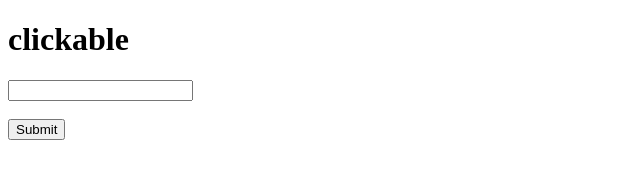
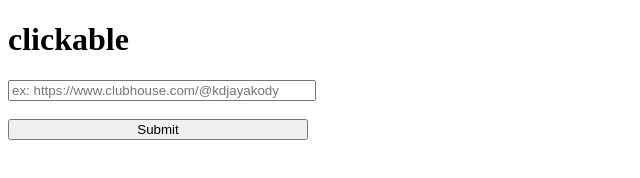
Before and after one commit to Isuru-Nanayakkara/clickable, a plain HTML site: page index.html in a window 1280 px wide. Shown: the whole page, without its empty margins (0-640 px from the left). Drawn offline with Linux system fonts and the light colour scheme.

Commit message:
Set width to elements.

```diff
--- a/css/styles.css
+++ b/css/styles.css
@@ -0,0 +1,11 @@
+#url {
+    width: 300px;
+}
+
+#button {
+    width: 300px;
+}
+
+#output {
+    width: 300px;
+}
--- a/index.html
+++ b/index.html
@@ -11,9 +11,9 @@
 </head>
 <body>
     <h1>clickable</h1>
-    <input id="url" type="text">
+    <input id="url" type="text" placeholder="ex: https://www.clubhouse.com/@kdjayakody">
     <br><br>
-    <input type="submit" value="Submit" onclick="getInputValue();">
+    <input id="button" type="submit" value="Submit" onclick="getInputValue();">
     <br><br>
     <div id="output"></div>
 </body>
--- a/js/scripts.js
+++ b/js/scripts.js
@@ -26,7 +26,6 @@ function getBio(html) {
 function parseBio(text) {
     var result = anchorme({
         input: text,
-        // use some options
         options: {
           attributes: {
             target: "_blank"
```
